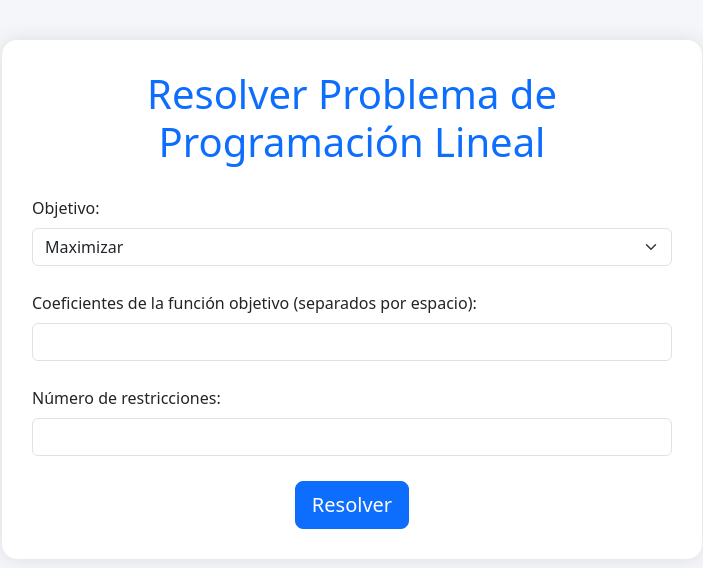
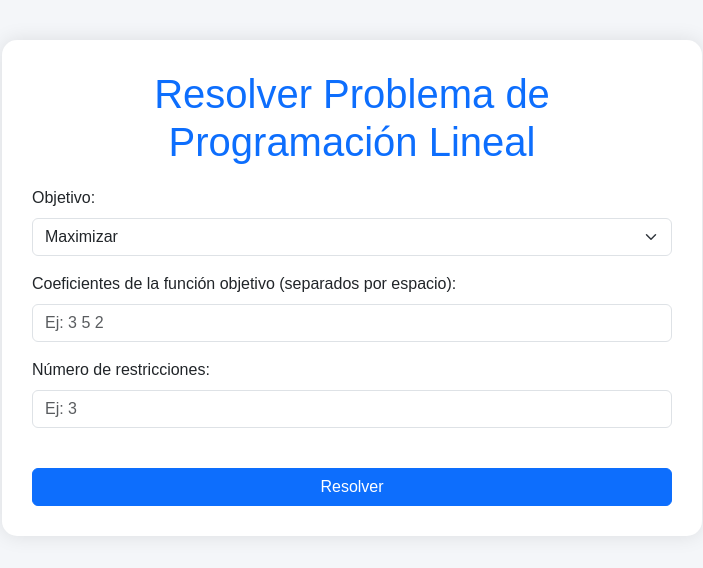
Before and after one commit to AlexCoilaJrt/ProgramacionLineal, a Flask app: page / in a window 1280 px wide. Shown: the top 568 px of the page, without its empty margins (288-991 px from the left). Run offline with Flask 3, Linux system fonts and the light colour scheme.

Commit message:
actualizado

```diff
--- a/pl_web/templates/index.html
+++ b/pl_web/templates/index.html
@@ -5,81 +5,65 @@
     <title>Programación Lineal</title>
     <link href="https://cdn.jsdelivr.net/npm/bootstrap@5.3.3/dist/css/bootstrap.min.css" rel="stylesheet">
     <style>
-        body {
-            background-color: #f4f6f9;
-            padding-top: 40px;
-        }
-        .container {
-            max-width: 700px;
-            background: #fff;
-            padding: 30px;
-            border-radius: 15px;
-            box-shadow: 0 0 20px rgba(0,0,0,0.1);
-        }
-        h1 {
-            margin-bottom: 30px;
-        }
-        .form-section {
-            margin-bottom: 25px;
-        }
-        .form-section h4 {
-            margin-top: 20px;
-        }
+        body { background-color: #f4f6f9; padding-top: 40px; font-family: Arial, sans-serif; }
+        .container { max-width: 700px; background: #fff; padding: 30px; border-radius: 15px; box-shadow: 0 0 20px rgba(0,0,0,0.1); }
+        h1 { color: #0d6efd; margin-bottom: 20px; text-align: center; }
+        .btn-submit { width: 100%; }
     </style>
 </head>
 <body>
 <div class="container">
-        <h1 class="text-center text-primary">Resolver Problema de Programación Lineal</h1>
-        <form method="POST">
-            <div class="form-section">
+    <h1>Resolver Problema de Programación Lineal</h1>
+    <form id="pl-form" method="POST">
+        <div class="mb-3">
             <label class="form-label">Objetivo:</label>
             <select name="objetivo" class="form-select">
                 <option value="max">Maximizar</option>
                 <option value="min">Minimizar</option>
             </select>
         </div>
-
-            <div class="form-section">
+        <div class="mb-3">
             <label class="form-label">Coeficientes de la función objetivo (separados por espacio):</label>
-                <input type="text" name="coef_obj" class="form-control">
+            <input type="text" name="coef_obj" class="form-control" placeholder="Ej: 3 5 2" required>
         </div>
-
-            <div class="form-section">
+        <div class="mb-3">
             <label class="form-label">Número de restricciones:</label>
-                <input type="number" name="num_rest" min="1" max="10" class="form-control">
+            <input type="number" id="num_rest" name="num_rest" class="form-control" min="1" max="10" placeholder="Ej: 3" required>
         </div>
-
-            <div id="restricciones" class="form-section"></div>
-
-            <div class="text-center">
-                <button type="submit" class="btn btn-primary btn-lg">Resolver</button>
-            </div>
+        <div id="restricciones-container"></div>
+        <button type="submit" class="btn btn-primary btn-submit mt-4">Resolver</button>
     </form>
 </div>
+<script>
+    const numRestInput = document.getElementById('num_rest');
+    const restContainer = document.getElementById('restricciones-container');
 
-    <script>
-        const numRestInput = document.querySelector('input[name="num_rest"]');
-        const restriccionesDiv = document.getElementById('restricciones');
-
-        numRestInput.addEventListener('change', () => {
-            restriccionesDiv.innerHTML = '';
-            const num = parseInt(numRestInput.value);
-            for (let i = 0; i < num; i++) {
-                restriccionesDiv.innerHTML += `
-                    <div class="border rounded p-3 mb-3 bg-light">
-                        <h5 class="text-secondary">Restricción R${i + 1}</h5>
+    numRestInput.addEventListener('input', () => {
+        restContainer.innerHTML = '';
+        const n = parseInt(numRestInput.value) || 0;
+        for (let i = 0; i < n; i++) {
+            const section = document.createElement('div');
+            section.className = 'border rounded p-3 mb-3 bg-light';
+            section.innerHTML = `
+                <h5>Restricción R${i+1}</h5>
+                <div class="mb-2">
                     <label class="form-label">Coeficientes (separados por espacio):</label>
-                        <input type="text" name="coef_rest_${i}" class="form-control">
-                        <label class="form-label mt-2">Operador:</label>
+                    <input type="text" name="coef_rest_${i}" class="form-control" placeholder="Ej: 1 2 3" required>
+                </div>
+                <div class="mb-2">
+                    <label class="form-label">Operador:</label>
                     <select name="op_rest_${i}" class="form-select">
-                            <option value="<=">&le;</option>
-                            <option value=">=">&ge;</option>
+                        <option value="<=">≤</option>
+                        <option value=">=">≥</option>
                         <option value="=">=</option>
                     </select>
-                        <label class="form-label mt-2">Valor del lado derecho (RHS):</label>
-                        <input type="text" name="rhs_${i}" class="form-control">
+                </div>
+                <div class="mb-2">
+                    <label class="form-label">Lado derecho (RHS):</label>
+                    <input type="number" step="any" name="rhs_${i}" class="form-control" placeholder="Ej: 10" required>
                 </div>
             `;
+            restContainer.appendChild(section);
         }
     });
 </script>
```
Lines whose indentation alone changed are shown as unchanged.
